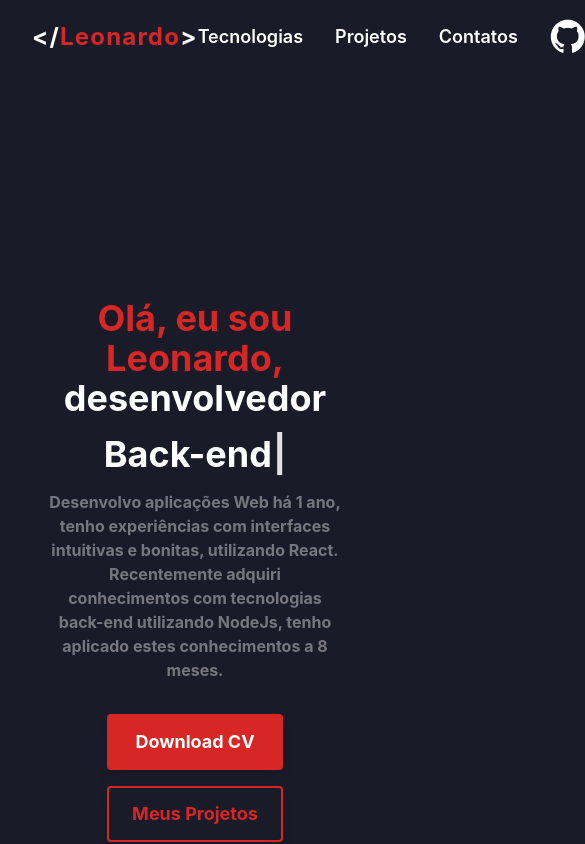
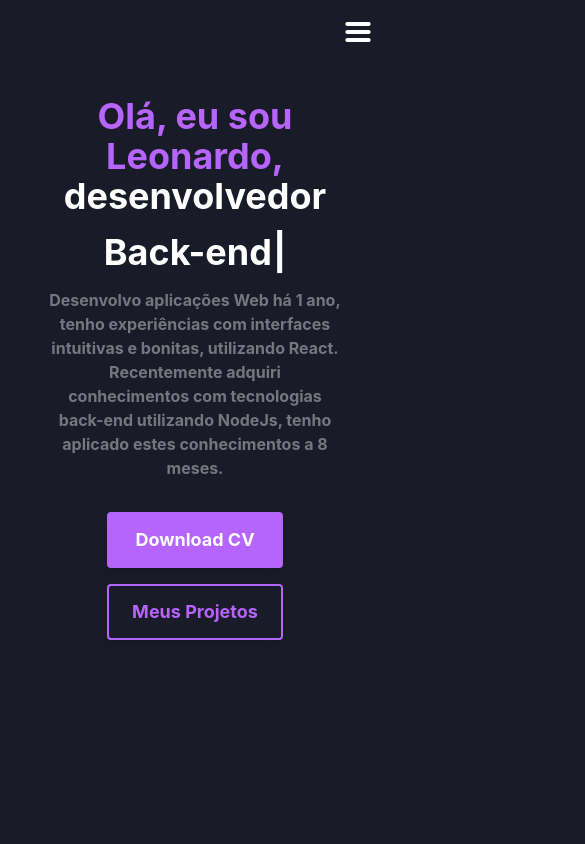
Before and after one commit to LeonardoSimpldesu/portifolio, a React (Vite) app: page / in a window 390 px wide. Shown: the top 844 px of the page, 585 px wide, since content can reach past the window. Built offline with nearby package versions, Linux system fonts and the light colour scheme.

Commit message:
hamburguer nav new color buttons function

```diff
--- a/src/App.tsx
+++ b/src/App.tsx
@@ -10,7 +10,7 @@ function App() {
   return (
     <div>
       <NavBar />
-      <main className='container mx-auto flex flex-col min-h-screen  py-44'>
+      <main className='container mx-auto flex flex-col min-h-screen sm:py-44'>
         <Element name='hero-section'>
           <HeroSection />
         </Element>
--- a/src/Components/footer.tsx
+++ b/src/Components/footer.tsx
@@ -7,9 +7,9 @@ export function Footer() {
             <div className="container mx-auto text-center py-12">
                 <SectionTitle>Meus Contatos</SectionTitle>
                 <div className="flex flex-col justify-center items-center gap-4 mt-12 lg:flex-row lg:flex-wrap">
-                    <div className="text font-bold px-8 py-2 w-fit rounded border-2 border-primary bg-primary"><Mail className="inline" /> leonardodesouzaalmeidas@gmail.com</div>
-                    <div className="text-lg font-bold px-8 py-2 w-fit rounded border-2 border-primary bg-primary"><MapPin className="inline" /> Belo Horizonte, Minas Gerais</div>
-                    <div className="text-lg font-bold px-8 py-2 w-fit rounded border-2 border-primary bg-primary"><Phone className="inline" /> +55 (31) 98378-1618</div>
+                    <div className="text font-bold px-8 py-2 w-fit rounded bg-primary text-balance"><Mail className="inline" /> leonardodesouzaalmeidas<span className="block sm:inline">@gmail.com</span></div>
+                    <div className="text-lg font-bold px-8 py-2 w-fit rounded bg-primary"><MapPin className="inline" /> Belo Horizonte, Minas Gerais</div>
+                    <div className="text-lg font-bold px-8 py-2 w-fit rounded bg-primary"><Phone className="inline" /> +55 (31) 98378-1618</div>
                 </div>
             </div>
         </footer>
--- /dev/null
+++ b/src/Components/hamburguer-nav.tsx
@@ -0,0 +1,36 @@
+import { Menu, X } from "lucide-react";
+import { useState } from "react";
+import { Link } from "react-scroll";
+
+export function HamburguerNav() {
+
+    const [active, setActive] = useState(false)
+
+    function openAndCloseMenu() {
+        setActive(!active)
+    }
+
+    return (
+        <>
+            <Menu strokeWidth={3} size={32} className="float-right mr-4 mt-4 sm:hidden" onClick={() => { openAndCloseMenu() }} />
+            <div className={`bg-[rgb(0,0,0,0.4)] w-full h-screen fixed z-10 transition-all ${active ? 'block' : 'hidden'}`} >
+                <div className="bg-[#1A1B28] w-[60%] h-screen float-right py-8 px-6 flex flex-col gap-4 relative" onBlur={() => { openAndCloseMenu() }}>
+                    {/* <h1 className="text-xl font-bold">
+                    {"</"}<span className="text-primary">Leonardo</span>{">"}
+                </h1> */}
+                    <X strokeWidth={3} className="absolute right-8" onClick={() => { openAndCloseMenu() }} />
+                    <img src="L.svg" className="w-8" alt="" />
+                    <ul className="gap-2 flex flex-col">
+                        <li className='cursor-pointer opacity-60 transition-all duration-300 hover:opacity-100 '><Link to='technologies-section' onClick={() => { openAndCloseMenu() }} smooth={true} duration={700}>Tecnologias</Link></li>
+                        <li className='cursor-pointer opacity-60 transition-all duration-300 hover:opacity-100'><Link to='projects-section' onClick={() => { openAndCloseMenu() }} smooth={true} duration={500}>Projetos</Link></li>
+                        <li className='cursor-pointer opacity-60 transition-all duration-300 hover:opacity-100'><Link to='contacts-section' onClick={() => { openAndCloseMenu() }} smooth={true} duration={500}>Contatos</Link></li>
+                    </ul>
+                    <div className="mt-auto ml-auto">
+                        <a href="https://github.com/LeonardoSimpldesu" target="_blank"><i className="text-4xl devicon-github-original transition-all duration-300 hover:text-primary mr-4"></i></a>
+                        <a href="https://www.linkedin.com/in/leonardo-de-souza-almeida-101541241/" target="_blank"><i className="text-4xl devicon-linkedin-plain transition-all duration-300 hover:text-primary"></i></a>
+                    </div>
+                </div>
+            </div>
+        </>
+    )
+}
--- a/src/Components/main-button.tsx
+++ b/src/Components/main-button.tsx
@@ -1,12 +1,14 @@
 import { motion } from "framer-motion"
 
-export function MainButton({children}: {children: React.ReactNode}) {
+export function MainButton({ children }: { children: React.ReactNode }) {
     return (
+        <a href={"/Leonardo-Curriculo.pdf"} download="Curriculo Leonardo" target="_blank">
             <motion.button
                 whileHover={{ scale: 1.1 }}
                 whileTap={{ scale: 0.9 }}
                 className="text-lg font-bold w-44 h-14 rounded border-2 border-primary bg-primary  shadow-lg hover:shadow-primary/30 active:bg-primary/30 ">
                 {children}
             </motion.button>
+        </a>
     )
 }
--- a/src/Components/navbar.tsx
+++ b/src/Components/navbar.tsx
@@ -1,5 +1,6 @@
 import { Link } from 'react-scroll'
 import { motion } from "framer-motion"
+import { HamburguerNav } from './hamburguer-nav'
 export function NavBar() {
 
 
@@ -7,21 +8,22 @@ export function NavBar() {
         <nav>
             {/* bg-[#1F2144] */}
             <div
-                className="container mx-auto w-full flex items-center  justify-between py-4 px-8">
+                className="container mx-auto w-full hidden sm:flex items-center justify-between py-4 px-8 sm:flex-row ">
                 <motion.h1 initial={{ opacity: 0, y: -150 }} animate={{ opacity: 1, y: 0 }} transition={{ ease: "easeOut", duration: 1, delay: .2}} className="text-2xl font-bold tracking-wider">
                     {"</"}<span className="text-primary">Leonardo</span>{">"}
                 </motion.h1>
-                <div className="flex items-center gap-8">
+                <div className="flex items-center gap-8 ">
                     <ul className="flex text-lg font-semibold gap-8">
                         {/* <li><Link to='hero-section' smooth={true} duration={500}>Home</Link></li> */}
-                        <motion.li initial={{ opacity: 0, y: -150 }} animate={{ opacity: 1, y: 0 }} transition={{ ease: "easeOut", duration: 1, delay: .5 }} className='cursor-pointer transition-all duration-300 hover:text-red-500 '><Link to='technologies-section' smooth={true} duration={700}>Tecnologias</Link></motion.li>
-                        <motion.li initial={{ opacity: 0, y: -150 }} animate={{ opacity: 1, y: 0 }} transition={{ ease: "easeOut", duration: 1, delay: .7 }} className='cursor-pointer transition-all duration-300 hover:text-red-500'><Link to='projects-section' smooth={true} duration={500}>Projetos</Link></motion.li>
-                        <motion.li initial={{ opacity: 0, y: -150 }} animate={{ opacity: 1, y: 0 }} transition={{ ease: "easeOut", duration: 1, delay: 1 }} className='cursor-pointer transition-all duration-300 hover:text-red-500'><Link to='contacts-section' smooth={true} duration={500}>Contatos</Link></motion.li>
+                        <motion.li initial={{ opacity: 0, y: -150 }} animate={{ opacity: 1, y: 0 }} transition={{ ease: "easeOut", duration: 1, delay: .5 }} className='cursor-pointer transition-all duration-300 hover:text-primary '><Link to='technologies-section' smooth={true} duration={700}>Tecnologias</Link></motion.li>
+                        <motion.li initial={{ opacity: 0, y: -150 }} animate={{ opacity: 1, y: 0 }} transition={{ ease: "easeOut", duration: 1, delay: .7 }} className='cursor-pointer transition-all duration-300 hover:text-primary'><Link to='projects-section' smooth={true} duration={500}>Projetos</Link></motion.li>
+                        <motion.li initial={{ opacity: 0, y: -150 }} animate={{ opacity: 1, y: 0 }} transition={{ ease: "easeOut", duration: 1, delay: 1 }} className='cursor-pointer transition-all duration-300 hover:text-primary'><Link to='contacts-section' smooth={true} duration={500}>Contatos</Link></motion.li>
                     </ul>
                     <motion.a initial={{ opacity: 0, y: -150 }} animate={{ opacity: 1, y: 0 }} transition={{ ease: "easeOut", duration: 1, delay: 1.2 }} href="https://github.com/LeonardoSimpldesu" target="_blank"><i className="text-4xl devicon-github-original transition-all duration-300 hover:text-primary"></i></motion.a>
                     <motion.a initial={{ opacity: 0, y: -150 }} animate={{ opacity: 1, y: 0 }} transition={{ ease: "easeOut", duration: 1, delay: 1.5 }} href="https://www.linkedin.com/in/leonardo-de-souza-almeida-101541241/" target="_blank"><i className="text-4xl devicon-linkedin-plain transition-all duration-300 hover:text-primary"></i></motion.a>
                 </div>
             </div>
+            <HamburguerNav></HamburguerNav>
         </nav>
     )
 }
--- a/src/Components/secondary-button.tsx
+++ b/src/Components/secondary-button.tsx
@@ -2,11 +2,13 @@ import { motion } from "framer-motion"
 
 export function SecondaryButton({ children }: { children: React.ReactNode }) {
     return (
+        <a href="https://github.com/LeonardoSimpldesu?tab=repositories" target="_blank">
             <motion.button
                 whileHover={{ scale: 1.1 }}
                 whileTap={{ scale: 0.9 }}
                 className="text-lg font-bold w-44 h-14 rounded border-2 border-primary text-primary shadow-lg hover:shadow-primary/30 hover:bg-primary hover:text-white active:bg-primary/30 transition-colors duration-200">
                 {children}
             </motion.button>
+        </a>
     )
 }
--- a/tailwind.config.js
+++ b/tailwind.config.js
@@ -7,7 +7,9 @@ export default {
   theme: {
     extend: {
       colors: {
-        'primary': '#D72626',
+        // 'primary': '#D72626',
+        'primary': '#b665fc',
+        // 'primary': '#00FFFF',
       },
       fontFamily: {
         inter: ['Inter', 'sans-serif'],
```
Also changed, not shown: 1 other file (tests, documents, lock files or other folders). Lines whose indentation alone changed are shown as unchanged.
